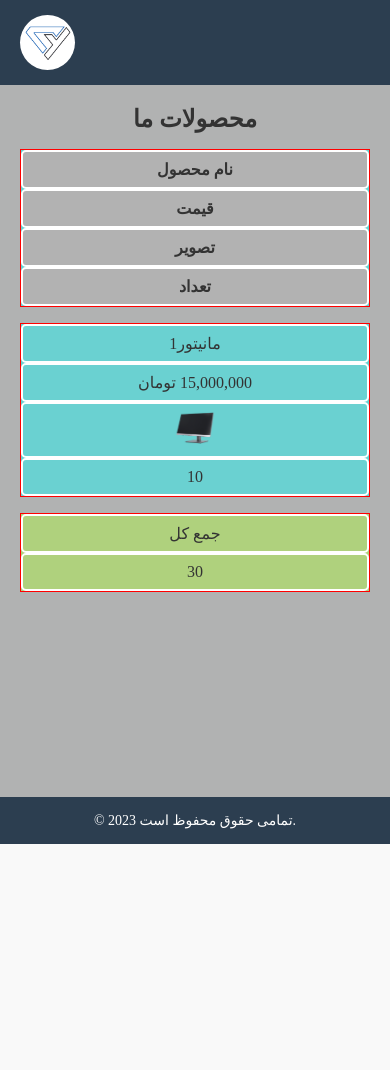
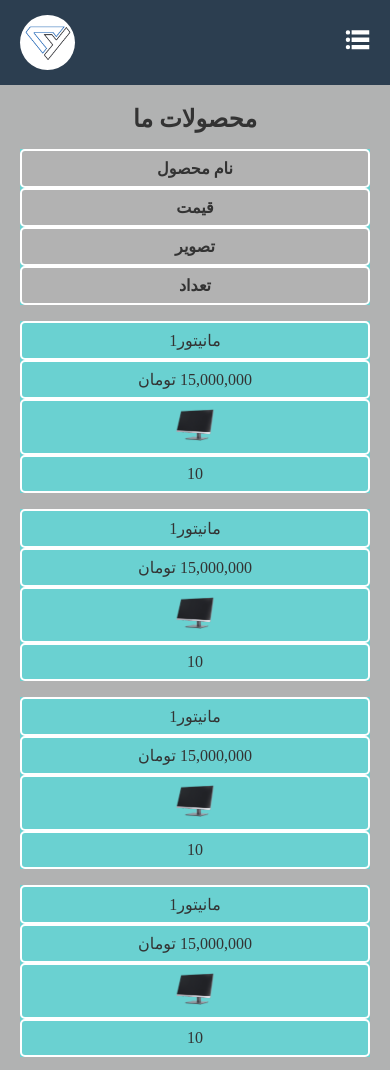
Before and after one commit to AbbasBSK/HTMLProject-frontEnd-expert, a plain HTML site: page assets/pages/table.html in a window 390 px wide. Shown: the top 1070 px of the page. Before the commit the page ends 844 px from the top, so only its background shows below. Drawn offline with Linux system fonts and the light colour scheme; a web font is replaced by a local one.

Commit message:
after Completion of the product list video 63

```diff
--- a/assets/css/table.css
+++ b/assets/css/table.css
@@ -5,27 +5,33 @@
   transition: all 1s;
   text-decoration: none;
 }
-  table {
+table {
   width: 100%;
   border-collapse: separate;
   border-spacing: 0.5rem;
 }
-th,td  {
+th,
+td {
   border: 2px solid #ffffff;
   padding: 8px;
   text-align: center;
   border-radius: 5px;
 }
-tr{background-color: rgba(0, 255, 255, 0.4);}
+tr {
+  background-color: rgba(0, 255, 255, 0.4);
+}
 th {
   background-color: #b2b2b2;
   color: #333;
 }
-tr:hover {background-color: #f5f5f5;}
+tr:hover {
+  background-color: #f5f5f5;
+}
 tr:active {
   background: #b2b2b2;
- box-shadow: 0 0 16px inset;
+  box-shadow: 0 0 16px inset;
 }
+
 
 .scale_3:hover {
   transform: scale(3);
@@ -37,7 +43,7 @@ tr:active {
   backdrop-filter: blur(0.2rem);
 }
 
-.close_btn{
+.close_btn {
   width: 2rem;
   height: 2rem;
   font-size: 1.2rem;
@@ -57,24 +63,9 @@ tr:active {
 }
 
 
-
-
-
-
-
-
-
-
-
-
-
-
-
-
-
 /* استایل نویسی کلاس محور----------Class-based Styling---- */
 
-.bg_green{
+.bg_green {
   background-color: rgba(172, 255, 47, 0.4);
 }
 
@@ -92,11 +83,11 @@ tr:active {
   height: 100%;
 }
 
-.p_2{
+.p_2 {
   padding: 2rem;
 }
 
-.m_2{
+.m_2 {
   margin: 2rem;
 }
 
@@ -106,10 +97,6 @@ tr:active {
 .p_relative {
   position: relative;
 }
-.p_sticky {
-  position: sticky;
-  top: 0;
-}
 
 .top_0 {
   top: 0;
@@ -118,6 +105,7 @@ tr:active {
 .left_0 {
   left: 0;
 }
+
 .d_flex {
   display: flex;
 }
@@ -130,15 +118,41 @@ tr:active {
   justify-content: center;
 }
 
+/* mobile style */
 
-/* new style */
+.mobileMenu ul {
+  list-style: none;
+  direction: rtl;
+  padding: 1rem;
+  background-color: white;
+  box-shadow: 0 0 0.5rem black;
+  border-radius: 0.5rem;
+}
+
+summary {
+  list-style-type: none;
+}
 
 
 
+.d_mobile {
+  display: none;
+}
 
+.z_index1 {
+  z-index: 1;
+}
+
+.right_1 {
+  right: 1rem;
+}
+
+.p_sticky {
+  position: sticky;
+  top: 0;
+}
 
 /* media style */
-
 
 @media (max-width: 600px) {
   table,
@@ -150,15 +164,16 @@ tr:active {
   tr {
     display: block;
   }
-  .border-1 {
-    border: 1px solid #ff0000;
-  }
 
   .mt_1 {
     margin-top: 1rem;
   }
 
-  .w_50{
+  .w_50 {
     width: 90%;
   }
+
+  .d_mobile {
+    display: inline-block;
+  }
 }
--- a/assets/pages/table.html
+++ b/assets/pages/table.html
@@ -3,8 +3,8 @@
   <head>
     <meta charset="UTF-8" />
     <meta name="viewport" content="width=device-width, initial-scale=1.0" />
+    <link rel="stylesheet" href="/assets/css/flexPage.css" />
     <link rel="stylesheet" href="/assets/css/table.css" />
-    <link rel="stylesheet" href="/assets/css/flexPage.css" />
     <title>Document</title>
   </head>
   <body>
@@ -14,6 +14,8 @@
         <div class="logo">
           <img src="/assets/images/logo-3.png" alt="" />
         </div>
+
+        <!-- desktop menu -->
         <nav class="menu">
           <ul>
             <li><a href="#">خانه</a></li>
@@ -22,6 +24,20 @@
             <li><a href="#">تماس با ما</a></li>
           </ul>
         </nav>
+
+
+        <!-- mobile menu -->
+        <details class="mobileMenu d_mobile ">
+          <summary>
+            <img class="color_white" width="25px" src="/assets/images/svg/menu-alt-svgrepo-com.svg" alt="">
+          </summary>
+          <ul class="p_absolute  right_1  z_index1">
+            <li class="d_block"><a href="#">خانه</a></li>
+            <li class="d_block"><a href="#">محصولات</a></li>
+            <li class="d_block"><a href="#">درباره ما</a></li>
+            <li class="d_block"><a href="#">تماس با ما</a></li>
+          </ul>
+        </details>
       </header>
 
       <!-- Main Content -->
@@ -30,7 +46,7 @@
 
         <table dir="rtl">
           <thead class="p_sticky">
-            <tr class="border-1 mt_1 ">
+            <tr class="border-1 mt_1">
               <th>نام محصول</th>
               <th>قیمت</th>
               <th>تصویر</th>
@@ -52,10 +68,52 @@
               </td>
               <td>10</td>
             </tr>
+            <tr class="border-1 mt_1">
+              <td>مانیتور1</td>
+              <td>15,000,000 تومان</td>
+              <td>
+                <a href="#product1">
+                  <img
+                    class="height_2 scale_3"
+                    src="/assets/images/hp.png"
+                    alt=""
+                  />
+                </a>
+              </td>
+              <td>10</td>
+            </tr>
+            <tr class="border-1 mt_1">
+              <td>مانیتور1</td>
+              <td>15,000,000 تومان</td>
+              <td>
+                <a href="#product1">
+                  <img
+                    class="height_2 scale_3"
+                    src="/assets/images/hp.png"
+                    alt=""
+                  />
+                </a>
+              </td>
+              <td>10</td>
+            </tr>
+            <tr class="border-1 mt_1">
+              <td>مانیتور1</td>
+              <td>15,000,000 تومان</td>
+              <td>
+                <a href="#product1">
+                  <img
+                    class="height_2 scale_3"
+                    src="/assets/images/hp.png"
+                    alt=""
+                  />
+                </a>
+              </td>
+              <td>10</td>
+            </tr>
           </tbody>
           <tfoot class="">
-            <tr  class="border-1 mt_1 w_10_rem bg_green">
-              <td  colspan="3">جمع کل</td>
+            <tr class="border-1 mt_1 w_10_rem bg_green">
+              <td colspan="3">جمع کل</td>
               <td>30</td>
             </tr>
           </tfoot>
@@ -63,15 +121,12 @@
 
         <div
           id="product1"
-          class="productModal  d_flex align_items_center justify_content_center top_0 p_absolute w_100 h_100 left_0 background_blur_black"
+          class="productModal d_flex align_items_center justify_content_center top_0 p_absolute w_100 h_100 left_0 background_blur_black"
         >
           <img class="w_50 drop_shadow" src="/assets/images/hp.png" alt="" />
 
-          <a class="top_0 left_0  p_absolute close_btn m_2" href="#">❌</a>
+          <a class="top_0 left_0 p_absolute close_btn m_2" href="#">❌</a>
         </div>
-
-
-
       </main>
 
       <!-- Footer -->
```
Also changed, not shown: assets/images/svg/indent-icon.svg (added), assets/images/svg/menu-alt-svgrepo-com.svg (added), assets/images/svg/menu-dots-square-svgrepo-com.svg (added).
